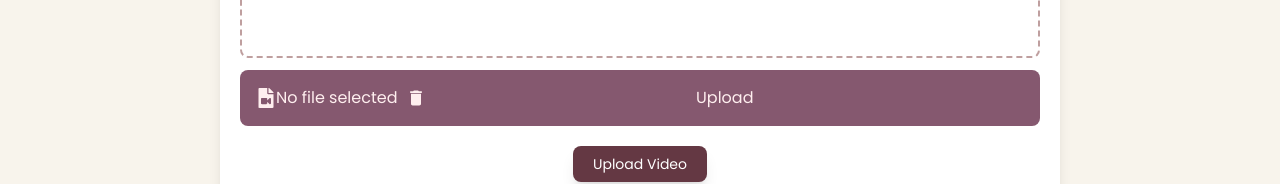
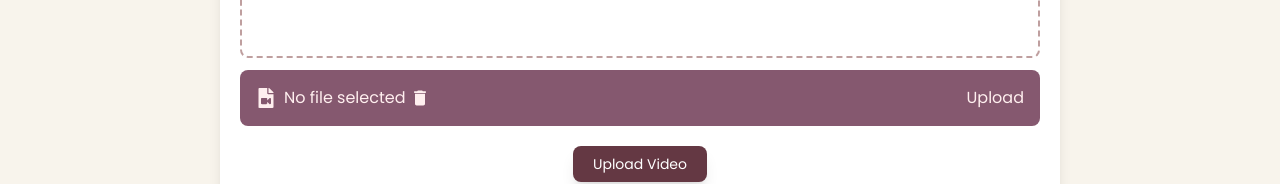
Before and after one commit to AnjaleeNeelika/Counting_Web_App, a React (Vite) app in the folder frontend/: page /video-input-type/upload-video in a window 1280 px wide. Shown: the part 544-728 px from the top of the page. Built offline with nearby package versions, Linux system fonts and the light colour scheme.

Commit message:
Updated video uploader

```diff
--- a/frontend/src/components/VideoUploader.jsx
+++ b/frontend/src/components/VideoUploader.jsx
@@ -98,9 +98,10 @@ const VideoUploader = ({ onVideoUpload }) => {
                         </>
                     }
                 </div>
-                <section className='flex flex-wrap justify-between items-center bg-[#85586f] mt-3 p-4 text-[#ffefef] rounded-lg'>
+                <section className='flex flex-wrap md:justify-between justify-center items-center gap-5 bg-[#85586f] mt-3 p-4 text-[#ffefef] rounded-lg'>
+                    <div className='flex flex-wrap gap-2 justify-between items-center'>
                         <FaFileVideo className='#1475cf h-5 w-5' />
-                    <span className='flex gap-2 justify-center items-center'>
+                        <span className='flex gap-1 justify-center items-center'>
                             {fileName}
                             <MdDelete
                                 onClick={() => {
@@ -111,7 +112,9 @@ const VideoUploader = ({ onVideoUpload }) => {
                                 className='w-5 h-5 cursor-pointer'
                             />
                         </span>
-                    <button type="submit" className='mx-auto'>Upload</button>
+                    </div>
+
+                    <button type="submit" className=''>Upload</button>
                 </section>
             </form>
         </div>
--- a/frontend/src/pages/NumberOfActions.jsx
+++ b/frontend/src/pages/NumberOfActions.jsx
@@ -87,10 +87,17 @@ const NumberOfActions = () => {
                 </form>
 
                 <div className='bg-slate-300 lg:w-[900px] w-full max-h-[500px] h-fit mx-auto mt-5 shadow-md'>
-                    {fileName && (
+                    {fileName ? (
                         <video className="w-full" autoPlay loop controls muted>
                             <source src={`/videos/fulldetect_videos/${fileName}`} type="video/mp4" />
                         </video>
+                    ) : (
+                        <div className='w-full h-[400px] flex justify-center items-center'>
+                            <div className='text-semibold flex justify-between items-center gap-3'>
+                                Video unavailable
+                            </div>
+
+                        </div>
                     )}
                 </div>
             </div>
```
Lines whose indentation alone changed are shown as unchanged.
